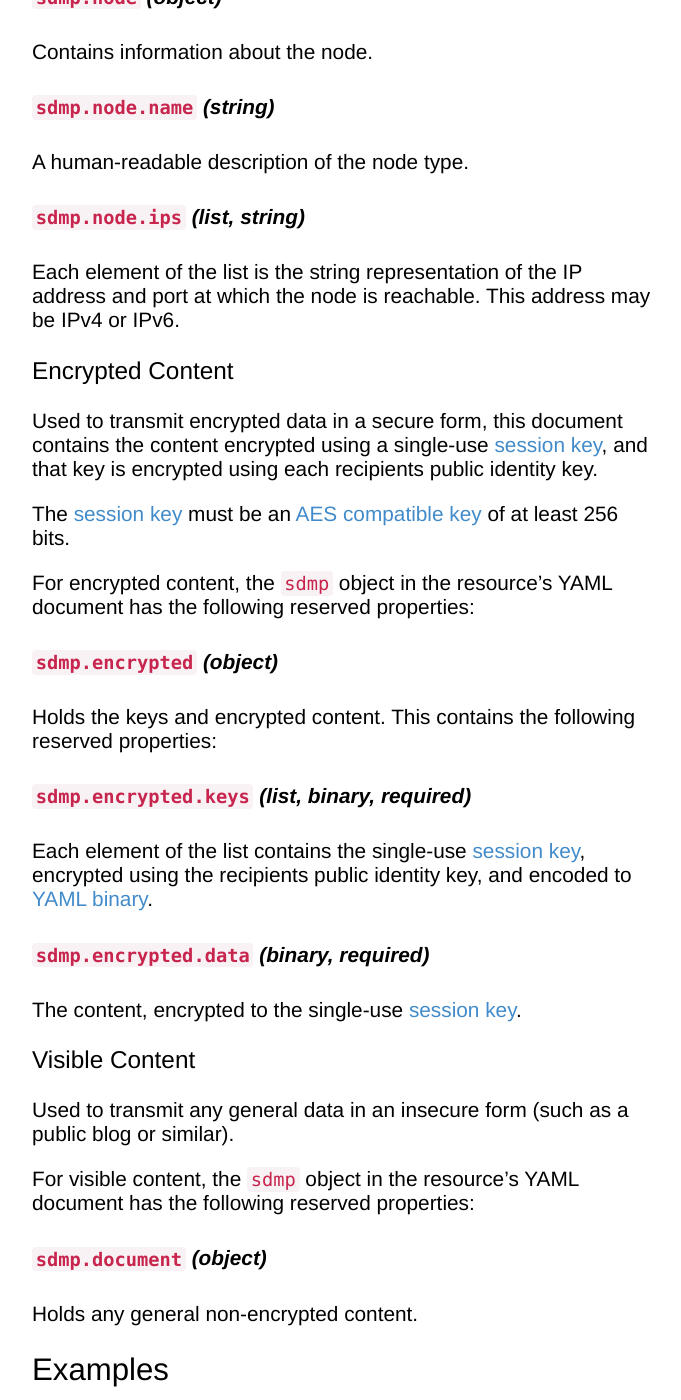
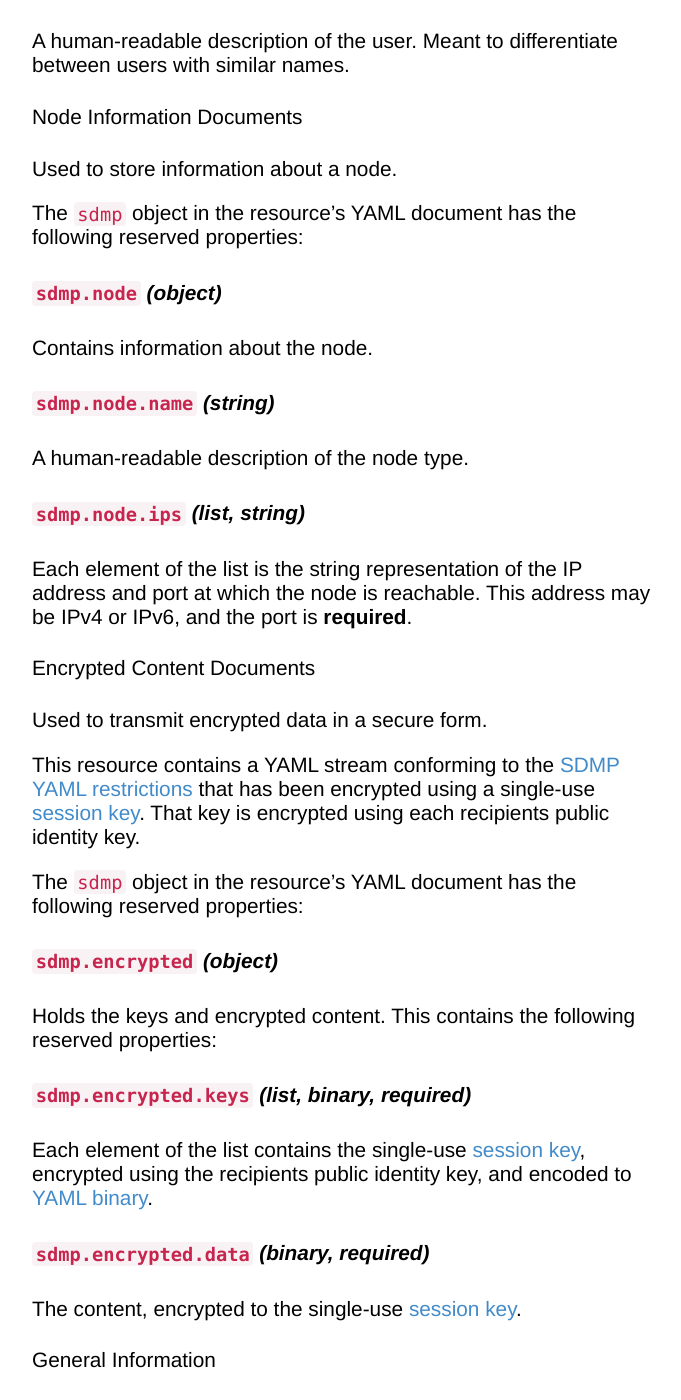
Before and after one commit to sdmp/sdmp.github.io, a Jekyll site: the page built from docs/resources/index.md, in a window 1280 px wide and 1400 px high, scrolled down 4612 px. Shown: the whole window, without its empty margins (296-977 px from the left). Built offline with Jekyll 4.4.1, drawn with Linux system fonts in a browser that asks for light colours; some of the changed text lies outside the part shown.

Commit message:
Tidied and clarified the resources specs.

```diff
--- a/docs/resources/index.md
+++ b/docs/resources/index.md
@@ -11,20 +11,27 @@
 
 ## Resource
 
-Where the term "resource" is used, it is meant a valid [SYML][syml] stream with the
-following additional restrictions:
+Where the term "resource" is used, it is meant a valid [SYML][syml] stream, except with the
+following additional YAML stream restrictions:
 
+## YAML Stream Restrictions
+
+All YAML streams in the SDMP must conform to the following restrictions:
+
+* The YAML stream must start with three dashes (e.g., `---`) as shown in
+	[YAML 1.0][yaml_10_delimiter], [YAML 1.1][yaml_11_delimiter], and [YAML 1.2][yaml_12_delimiter].
+* The YAML stream must be terminated with the three periods (e.g. `...`) as shown in
+	[YAML 1.0][yaml_10_delimiter], [YAML 1.1][yaml_11_delimiter], and [YAML 1.2][yaml_12_delimiter].
+* Characters prior to the initiating three dashes (`---`) and after the three periods (`...`) are not allowed.
 * Multi-document YAML streams are **not** allowed.
-* The YAML stream must use the start and end boundary characters, `---` and `...`,
-	respectively. (See the [YAML specs][yamlboundaries] for more information on
-	the boundary characters.)
 * Comments inside the YAML stream are **not** allowed.
 * More precisely, **only** values which are actual YAML properties or values are allowed.
 
 ## Resource Identifier
 
-Where the term "resource identifier" is used, it is meant the *message digest* as
-specified by the [SYML][syml] specifications.
+Where the term "resource identifier" is used, it is meant the [message digest](../cryptography)
+generated from the characters in the YAML stream, including the starting dashes (`---`) and
+the ending three periods (`...`).
 
 ## Resource Properties
 
@@ -51,16 +58,16 @@
 
 Used to indicate a revocation of a previous resource, being replaced with this resource.
 
-Each element of the list is the [resource identifier](#resource-identifier) of the resource being identified,
-encoded to lower-case hexadecimal.
+Each element of the list is the [resource identifier](#resource-identifier) of the resource
+being identified, encoded to lower-case hexadecimal.
 
 ## Resource Types
 
-There are three fundamental resource types used within the SDMP: identity documents, relationship documents,
-and all others.
-
-Of general documents, there are three document schemas which are specified within this protocol, and may be used
-individually or combined within a single resource: User Information, Node Information, and Encrypted Content.
+There are three fundamental resource types used within the SDMP:
+[identity documents](#identity-documents),
+[relationship documents](#relationship-documents), and
+[general documents](#general-documents),
+which covers all other resource types.
 
 ### Identity Documents
 
@@ -119,11 +126,20 @@
 
 The [key fingerprint][crypto] of the node the resource publisher is authorizing.
 
-### User Information Documents
+### General Documents
+
+Of general documents, there are three document schemas which are specified within
+this protocol, and may be used individually or combined within a single resource:
+[user information](#user-information-documents),
+[node information](#node-information-documents), and
+[encrypted content](#encrypted-content-documents).
+
+Other [general information](#general-information) may be stored inside a resource, but
+must conform to all other protocol specifications.
+
+#### User Information Documents
 
 Used to store information about a user.
-
-(Note: A resource containing a user information document may also contain encrypted content.)
 
 The `sdmp` object in the resource's YAML document has the following reserved properties:
 
@@ -139,11 +155,9 @@
 
 A human-readable description of the user. Meant to differentiate between users with similar names.
 
-### Node Information Documents
+#### Node Information Documents
 
 Used to store information about a node.
-
-(Note: A resource containing a node information document may also contain encrypted content.)
 
 The `sdmp` object in the resource's YAML document has the following reserved properties:
 
@@ -158,16 +172,17 @@
 ###### `sdmp.node.ips` *(list, string)*
 
 Each element of the list is the string representation of the IP address and port at which the
-node is reachable. This address may be IPv4 or IPv6.
+node is reachable. This address may be IPv4 or IPv6, and the port is **required**.
 
-### Encrypted Content
+#### Encrypted Content Documents
 
-Used to transmit encrypted data in a secure form, this document contains the content encrypted using
-a single-use [session key][crypto], and that key is encrypted using each recipients public identity key.
+Used to transmit encrypted data in a secure form.
 
-The [session key][crypto] must be an [AES compatible key][crypto] of at least 256 bits.
+This resource contains a YAML stream conforming to the [SDMP YAML restrictions](#yaml-stream-restrictions)
+that has been encrypted using a single-use [session key][crypto]. That key is
+encrypted using each recipients public identity key.
 
-For encrypted content, the `sdmp` object in the resource's YAML document has the following reserved properties:
+The `sdmp` object in the resource's YAML document has the following reserved properties:
 
 ###### `sdmp.encrypted` *(object)*
 
@@ -182,11 +197,13 @@
 
 The content, encrypted to the single-use [session key][crypto].
 
-### Visible Content
+#### General Information
 
-Used to transmit any general data in an insecure form (such as a public blog or similar).
+General information may be transmitted in an unencrypted form, such as for a public blog or
+similar public broadcast.
 
-For visible content, the `sdmp` object in the resource's YAML document has the following reserved properties:
+For general visible content, the `sdmp` object in the resource's YAML document has the
+following reserved properties:
 
 ###### `sdmp.document` *(object)*
 
@@ -390,8 +407,12 @@
 
 [crypto]: /docs/cryptography
 [syml]: http://github.com/sdmp/signed-yaml
+[syml_restrictions]: https://github.com/sdmp/signed-yaml#yaml-requirements
 [yamlboundaries]: http://www.yaml.org/spec/1.2/spec.html#id2760395
 [yaml_binary]: http://yaml.org/type/binary.html
+[yaml_10_delimiter]: http://yaml.org/spec/1.0/#id2489959
+[yaml_11_delimiter]: http://yaml.org/spec/1.1/#id857577
+[yaml_12_delimiter]: http://www.yaml.org/spec/1.2/spec.html#id2760395
 [w_aes]: https://en.wikipedia.org/wiki/Advanced_Encryption_Standard
 [w_iso8601]: https://en.wikipedia.org/wiki/ISO_8601
 [w_rsa]: https://en.wikipedia.org/wiki/RSA_(cryptosystem)
```
